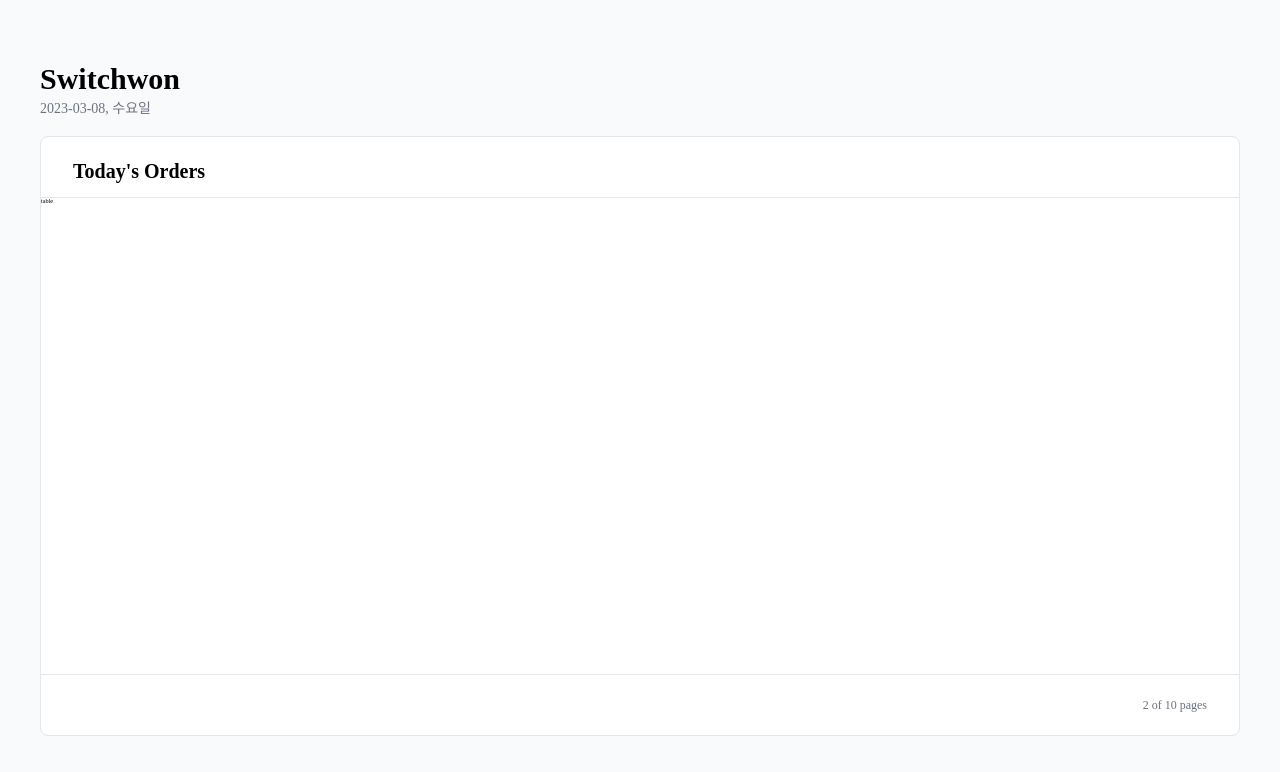
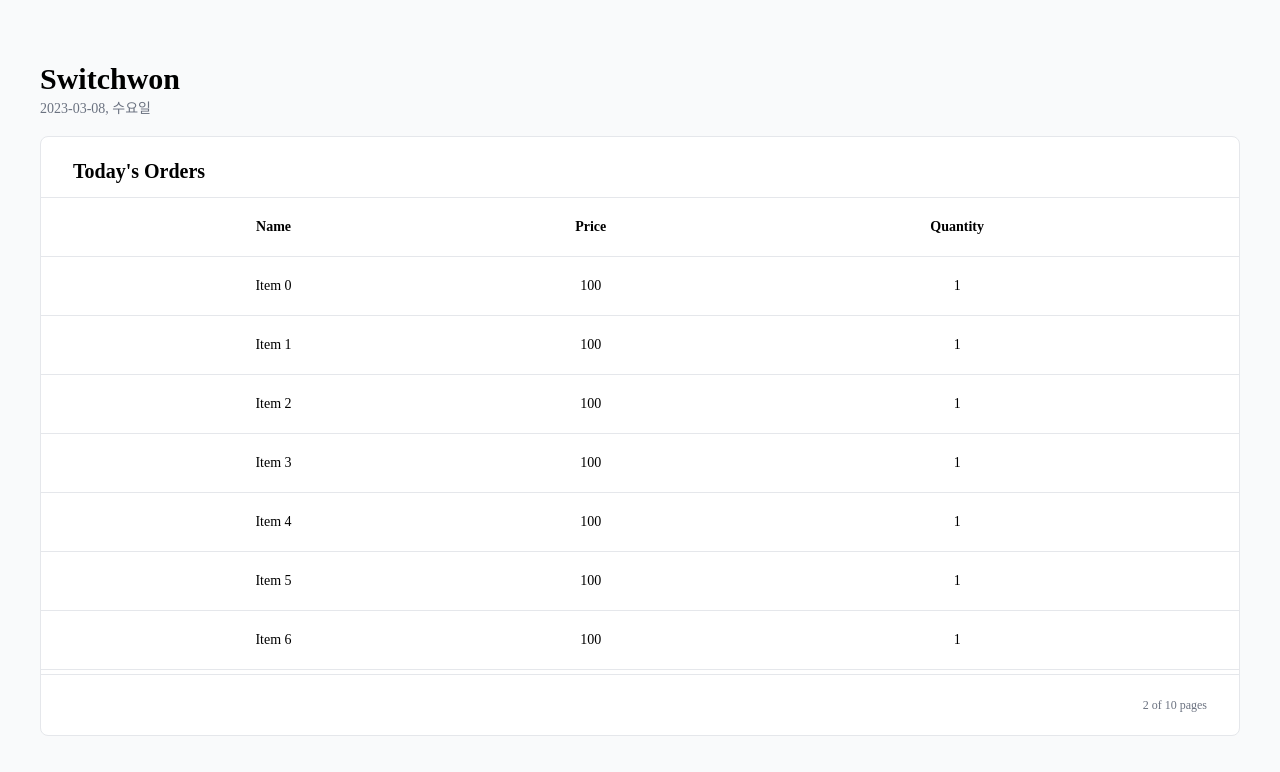
Before and after one commit to wanted-pre-onboarding-internship-1team/pre-onboarding-9th-4-1, a React (Create React App) app: page / in a window 1280 px wide. Shown: the top 772 px of the page. Built offline with nearby package versions, Linux system fonts and the light colour scheme.

Commit message:
[#1] feat: Table 컴포넌트 마크업 및 스타일링

```diff
--- a/src/component/AdminBody.tsx
+++ b/src/component/AdminBody.tsx
@@ -3,7 +3,39 @@ import Table from './common/Table';
 import styled from 'styled-components';
 
 const AdminBody = () => {
-  return <AdminBodyWrapper>table</AdminBodyWrapper>;
+  const dummyColumns = [
+    {
+      header: 'Name',
+      accessorKey: 'name',
+    },
+    {
+      header: 'Price',
+      accessorKey: 'price',
+    },
+    {
+      header: 'Quantity',
+      accessorKey: 'quantity',
+    },
+  ];
+
+  const dummyData = () => {
+    const items = [];
+    for (let i = 0; i < 10; i++) {
+      items.push({
+        id: i,
+        name: `Item ${i}`,
+        price: 100,
+        quantity: 1,
+      });
+    }
+    return items;
+  };
+
+  return (
+    <AdminBodyWrapper>
+      <Table data={dummyData()} columns={dummyColumns} />
+    </AdminBodyWrapper>
+  );
 };
 
 const AdminBodyWrapper = styled.div`
--- /dev/null
+++ b/src/component/common/Table.tsx
@@ -0,0 +1,110 @@
+import { COMMON_COLOR } from './../../constants/colors';
+import {
+  getCoreRowModel,
+  useReactTable,
+  flexRender,
+  ColumnDef,
+} from '@tanstack/react-table';
+import styled, { css } from 'styled-components';
+
+interface TableProps<T extends object> {
+  data: T[];
+  columns: ColumnDef<T>[];
+}
+
+const Table = <T extends object>({ data, columns }: TableProps<T>) => {
+  const table = useReactTable({
+    data,
+    columns,
+    getCoreRowModel: getCoreRowModel(),
+  });
+
+  return (
+    <TableWrapper>
+      <thead>
+        {table.getHeaderGroups().map(headerGroup => (
+          <TableRow key={headerGroup.id}>
+            {headerGroup.headers.map(header => (
+              <Th key={header.id}>
+                {header.isPlaceholder
+                  ? null
+                  : flexRender(
+                      header.column.columnDef.header,
+                      header.getContext()
+                    )}
+              </Th>
+            ))}
+          </TableRow>
+        ))}
+      </thead>
+      <tbody>
+        {table.getRowModel().rows.map(row => (
+          <TableRow key={row.id}>
+            {row.getVisibleCells().map(cell => (
+              <Td key={cell.id}>
+                {flexRender(cell.column.columnDef.cell, cell.getContext())}
+              </Td>
+            ))}
+          </TableRow>
+        ))}
+      </tbody>
+    </TableWrapper>
+  );
+};
+
+const TableWrapper = styled.table`
+  width: 100%;
+  border-spacing: 0;
+  border-collapse: separate;
+
+  thead {
+    position: sticky;
+  }
+`;
+
+const TableRow = styled.tr`
+  :last-child {
+    td {
+      border-bottom: 0;
+    }
+  }
+
+  :hover {
+    background-color: ${COMMON_COLOR.hover};
+  }
+`;
+
+const Cell = css`
+  line-height: 48px;
+  margin: 0;
+  padding: 5px;
+  border-bottom: 1px solid ${COMMON_COLOR.border};
+  white-space: nowrap;
+  font-size: 1.4rem;
+
+  :last-child {
+    padding-right: 36px;
+    border-right: 0;
+  }
+
+  :first-child {
+    padding-left: 36px;
+  }
+`;
+
+const Th = styled.th`
+  ${Cell}
+
+  position: sticky;
+  top: 0;
+  background-color: ${COMMON_COLOR.backgroundSection};
+  font-weight: 700;
+`;
+
+const Td = styled.td`
+  ${Cell}
+
+  text-align: center;
+`;
+
+export default Table;
```
